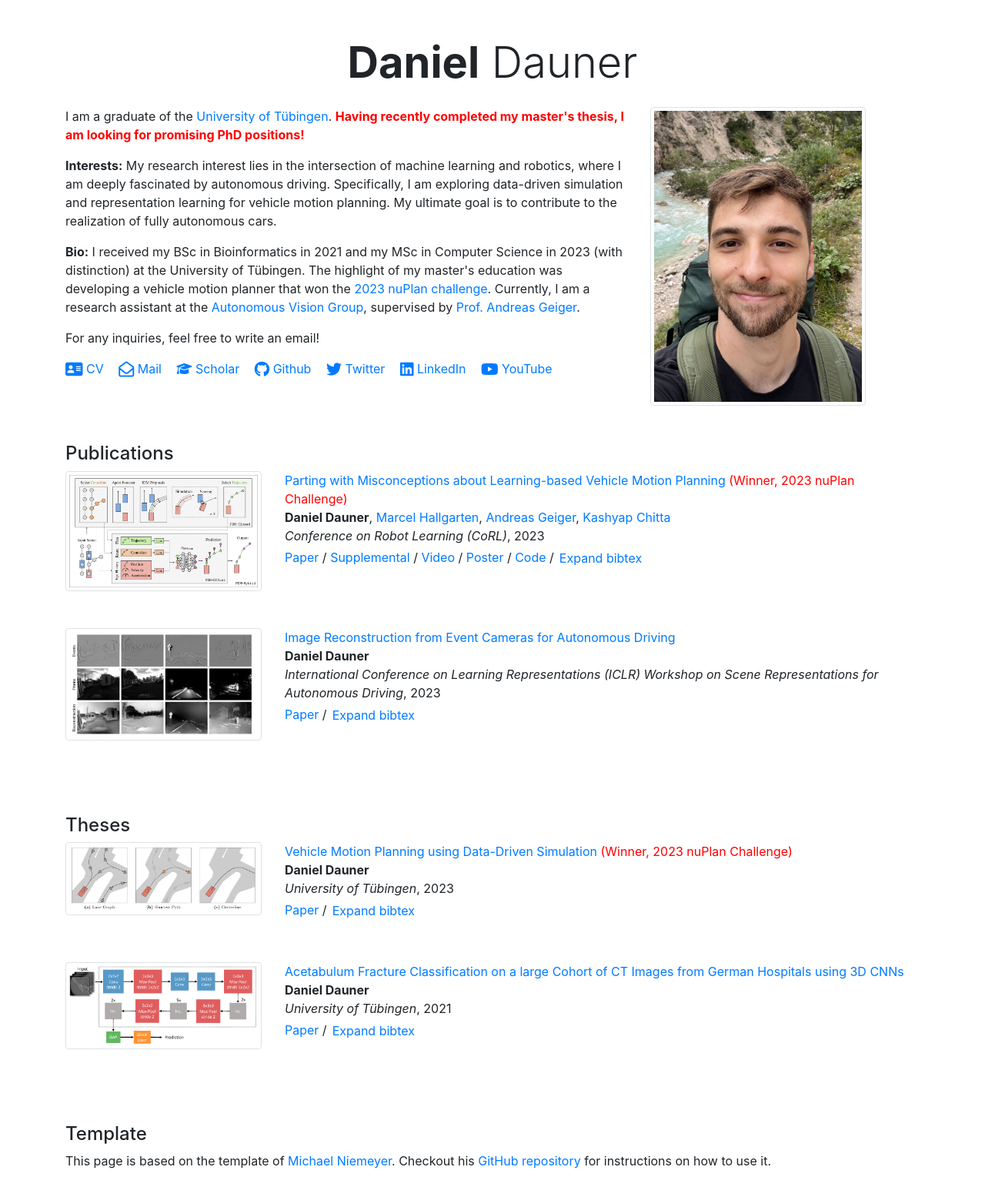
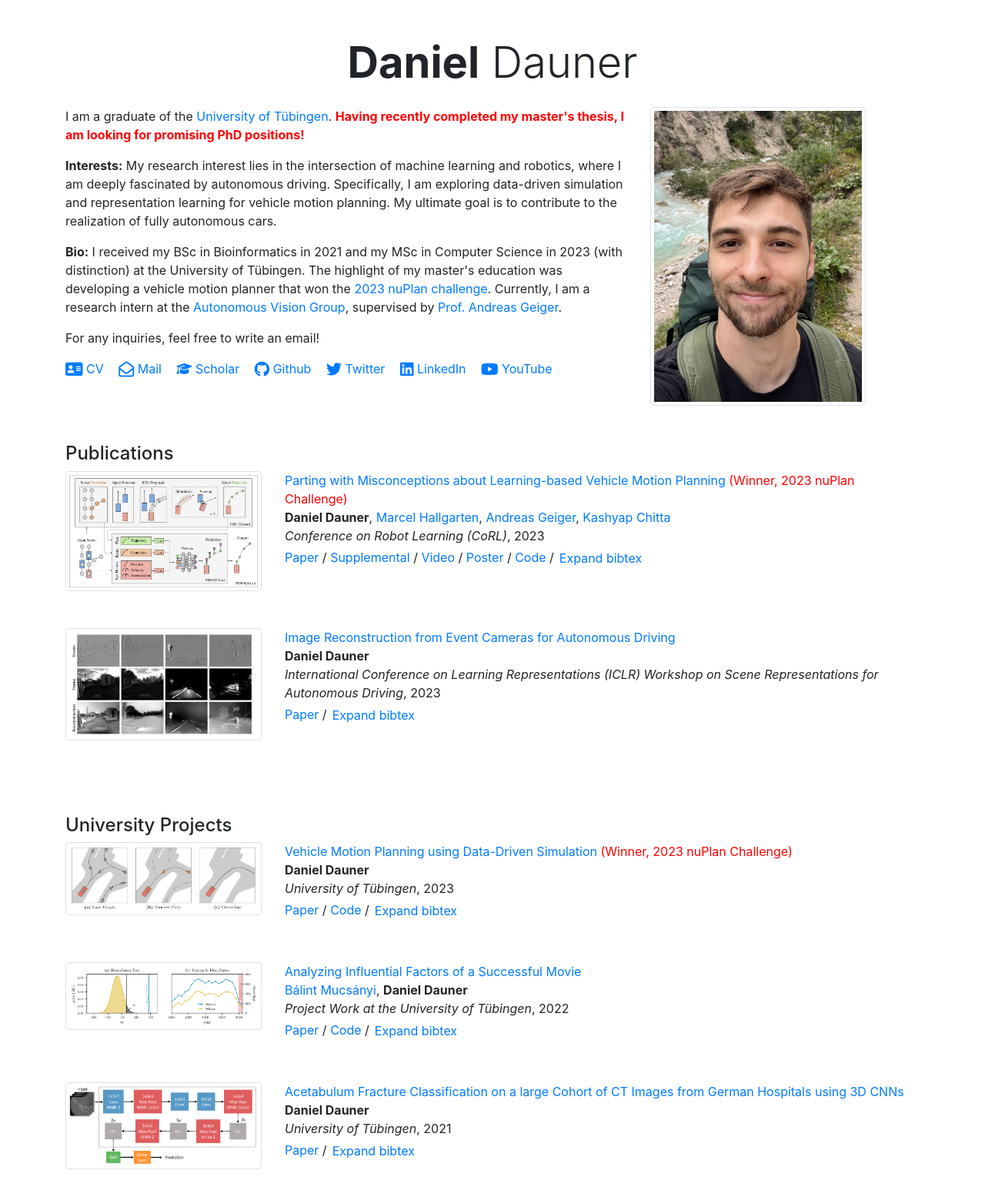
Before and after one commit to DanielDauner/danieldauner.github.io, a plain HTML site: page index.html in a window 1280 px wide. Shown: the top 1555 px of the page at 77% size. Drawn offline with nearby package versions, Linux system fonts and the light colour scheme.

Commit message:
Rename Theses section to Uni projects

```diff
--- a/index.html
+++ b/index.html
@@ -32,7 +32,7 @@
                     <span style="font-weight: bold;">Bio:</span>
                     I received my BSc in Bioinformatics in 2021 and my MSc in Computer Science in 2023 (with distinction) at the University of Tübingen.
                     The highlight of my master's education was developing a vehicle motion planner that won the <a href="https://opendrivelab.com/AD23Challenge.html#nuplan_planning" target="_blank">2023 nuPlan challenge</a>.
-                    Currently, I am a research assistant at the <a href="https://uni-tuebingen.de/fakultaeten/mathematisch-naturwissenschaftliche-fakultaet/fachbereiche/informatik/lehrstuehle/autonomous-vision/home/" target="_blank">Autonomous Vision Group</a>, supervised by <a href="https://www.cvlibs.net/" target="_blank">Prof. Andreas Geiger</a>.
+                    Currently, I am a research intern at the <a href="https://uni-tuebingen.de/fakultaeten/mathematisch-naturwissenschaftliche-fakultaet/fachbereiche/informatik/lehrstuehle/autonomous-vision/home/" target="_blank">Autonomous Vision Group</a>, supervised by <a href="https://www.cvlibs.net/" target="_blank">Prof. Andreas Geiger</a>.
                 </p>
                 <p>For any inquiries, feel free to write an email!</p>
                 <p>
@@ -88,12 +88,17 @@
         </div>
         <div class="row" style="margin-top: 3em;">
             <div class="col-sm-12" style="">
-                <h4>Theses</h4>
-                <div style="margin-bottom: 3em;"> <div class="row"><div class="col-sm-3"><img src="assets/img/publications/Dauner2023Master.png" class="img-fluid img-thumbnail" alt="Project image"></div><div class="col-sm-9"><a href="https://danieldauner.github.io/assets/pdf/Dauner2023Master.pdf" target="_blank">Vehicle Motion Planning using Data-Driven Simulation</a> <span style="color: red;">(Winner, 2023 nuPlan Challenge)</span><br><span style="font-weight: bold";>Daniel Dauner</span> <br><span style="font-style: italic;">University of Tübingen</span>, 2023 <br><a href="assets/pdf/Dauner2023Master.pdf" target="_blank">Paper</a> /<button class="btn btn-link" type="button" data-toggle="collapse" data-target="#collapseDauner2023Master" aria-expanded="false" aria-controls="collapseExample" style="margin-left: -6px; margin-top: -2px;">Expand bibtex</button><div class="collapse" id="collapseDauner2023Master"><div class="card card-body"><pre><code>@mastersthesis{Dauner2023Master,
+                <h4>University Projects</h4>
+                <div style="margin-bottom: 3em;"> <div class="row"><div class="col-sm-3"><img src="assets/img/publications/Dauner2023Master.png" class="img-fluid img-thumbnail" alt="Project image"></div><div class="col-sm-9"><a href="https://danieldauner.github.io/assets/pdf/Dauner2023Master.pdf" target="_blank">Vehicle Motion Planning using Data-Driven Simulation</a> <span style="color: red;">(Winner, 2023 nuPlan Challenge)</span><br><span style="font-weight: bold";>Daniel Dauner</span> <br><span style="font-style: italic;">University of Tübingen</span>, 2023 <br><a href="assets/pdf/Dauner2023Master.pdf" target="_blank">Paper</a> / <a href="https://github.com/autonomousvision/tuplan_garage" target="_blank">Code</a> /<button class="btn btn-link" type="button" data-toggle="collapse" data-target="#collapseDauner2023Master" aria-expanded="false" aria-controls="collapseExample" style="margin-left: -6px; margin-top: -2px;">Expand bibtex</button><div class="collapse" id="collapseDauner2023Master"><div class="card card-body"><pre><code>@mastersthesis{Dauner2023Master,
 	author = {Daniel Dauner},
 	title = {Vehicle Motion Planning using Data-Driven Simulation},
 	year = {2023},
 	school = {University of Tübingen},
+}</pre></code></div></div> </div> </div> </div><div style="margin-bottom: 3em;"> <div class="row"><div class="col-sm-3"><img src="assets/img/publications/Mucsanyi2022Datalit.png" class="img-fluid img-thumbnail" alt="Project image"></div><div class="col-sm-9"><a href="https://bmucsanyi.github.io/assets/pdf/data_literacy_project.pdf" target="_blank">Analyzing Influential Factors of a Successful Movie</a> <br><a href="https://bmucsanyi.github.io/" target="_blank">Bálint Mucsányi</a>, <span style="font-weight: bold";>Daniel Dauner</span> <br><span style="font-style: italic;">Project Work at the University of Tübingen</span>, 2022 <br><a href="https://bmucsanyi.github.io/assets/pdf/data_literacy_project.pdf" target="_blank">Paper</a> / <a href="https://github.com/bmucsanyi/data_literacy_project/" target="_blank">Code</a> /<button class="btn btn-link" type="button" data-toggle="collapse" data-target="#collapseMucsanyi2022Datalit" aria-expanded="false" aria-controls="collapseExample" style="margin-left: -6px; margin-top: -2px;">Expand bibtex</button><div class="collapse" id="collapseMucsanyi2022Datalit"><div class="card card-body"><pre><code>@inproceedings{Mucsanyi2022Datalit,
+	author = {Bálint Mucsányi and Daniel Dauner},
+	title = {Analyzing Influential Factors of a Successful Movie},
+	booktitle = {Project Work at the University of Tübingen},
+	year = {2022},
 }</pre></code></div></div> </div> </div> </div><div style="margin-bottom: 3em;"> <div class="row"><div class="col-sm-3"><img src="assets/img/publications/Dauner2021Bachelor.png" class="img-fluid img-thumbnail" alt="Project image"></div><div class="col-sm-9"><a href="https://danieldauner.github.io/assets/pdf/Dauner2021Bachelor.pdf" target="_blank">Acetabulum Fracture Classification on a large Cohort of CT Images from German Hospitals using 3D CNNs</a> <br><span style="font-weight: bold";>Daniel Dauner</span> <br><span style="font-style: italic;">University of Tübingen</span>, 2021 <br><a href="assets/pdf/Dauner2021Bachelor.pdf" target="_blank">Paper</a> /<button class="btn btn-link" type="button" data-toggle="collapse" data-target="#collapseDauner2021Bachelor" aria-expanded="false" aria-controls="collapseExample" style="margin-left: -6px; margin-top: -2px;">Expand bibtex</button><div class="collapse" id="collapseDauner2021Bachelor"><div class="card card-body"><pre><code>@bachelorsthesis{Dauner2021Bachelor,
 	author = {Daniel Dauner},
 	title = {Acetabulum Fracture Classification on a large Cohort of CT Images from German Hospitals using 3D CNNs},
```
Also changed, not shown: assets/img/projects/data-literacy-project.png (deleted), assets/img/publications/Mucsanyi2022Datalit.png (added), 3 other files.
